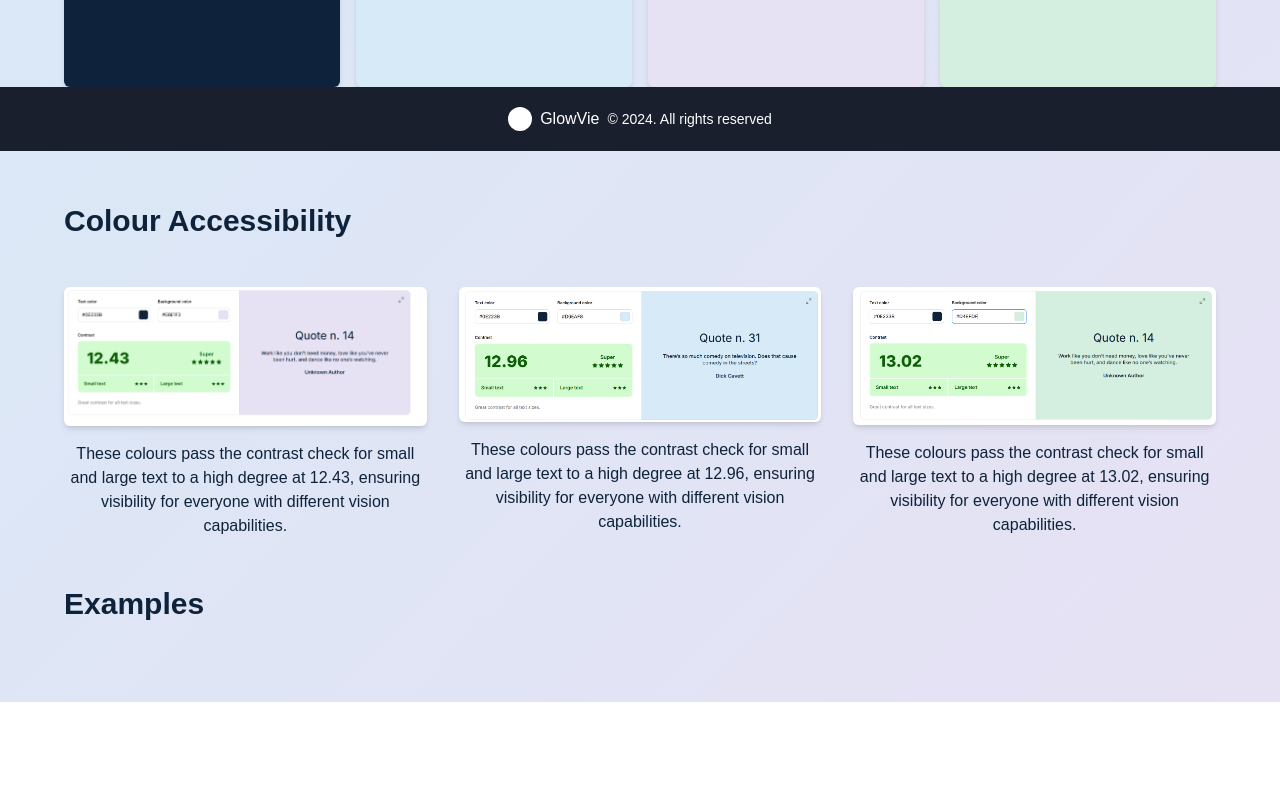
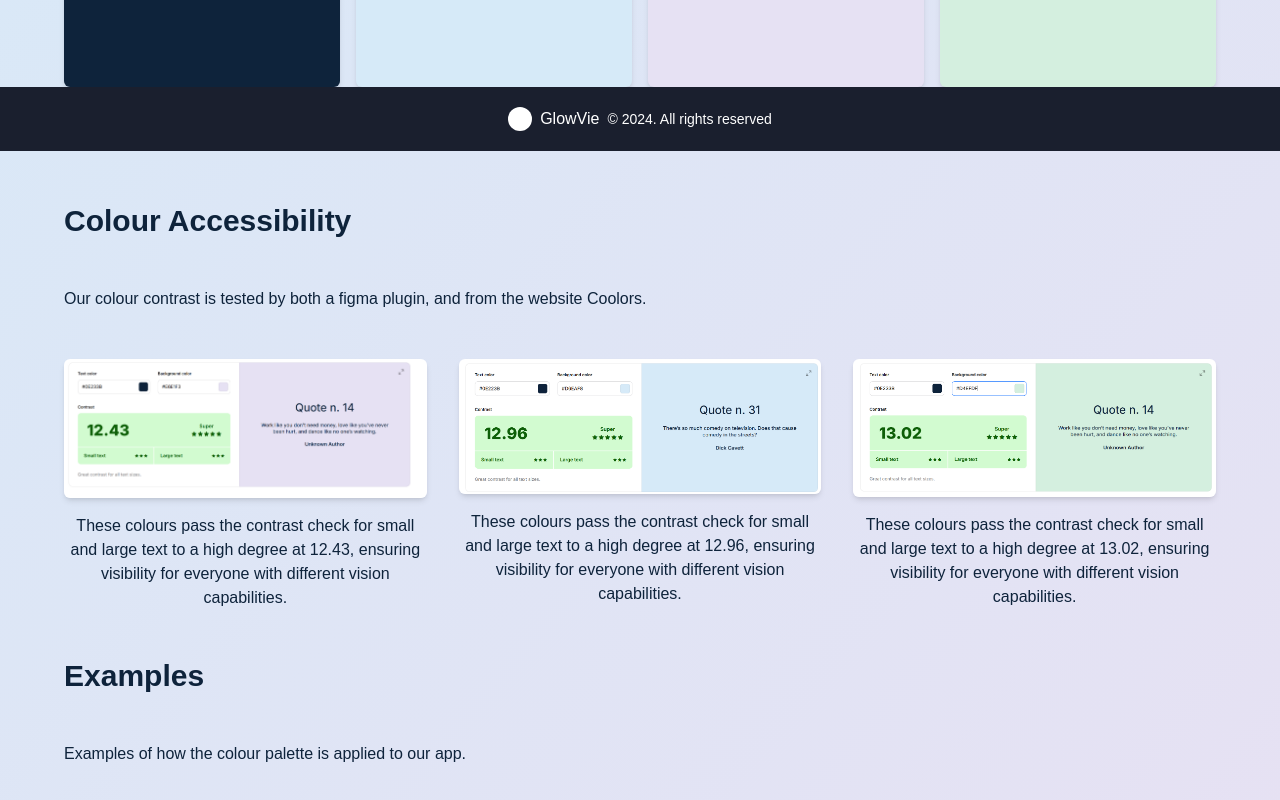
Before and after one commit to AhmedCalif/GlowVie-StyleGuide, a Next.js app: page /colours in a window 1280 px wide. Shown: the part 649-1449 px from the top of the page. Before the commit the page ends 1351 px from the top, so only its background shows below. Built offline with nearby package versions, Linux system fonts and the light colour scheme.

Commit message:
descriptions

```diff
--- a/src/components/Colours.tsx
+++ b/src/components/Colours.tsx
@@ -97,7 +97,9 @@ export function Colours() {
             ))}
           </div>
           <h2 className="md:text-3xl font-bold text-[#0E233B] inset-x-px">Colour Accessibility</h2>
-
+          <p className="text-[#0E233B] text-l">
+                Our colour contrast is tested by both a figma plugin, and from the website Coolors.
+            </p>
           {/* Accessibility Comparison Section */}
           <div className="grid grid-cols-1 md:grid-cols-3 gap-8">
             {contrastImages.map((item, index) => (
@@ -108,6 +110,9 @@ export function Colours() {
             ))}
           </div>
           <h2 className="md:text-3xl font-bold text-[#0E233B] inset-x-px">Examples</h2>
+          <p className="text-[#0E233B] text-l">
+                Examples of how the colour palette is applied to our app.
+            </p>
         </div>
       </main>
 
```
